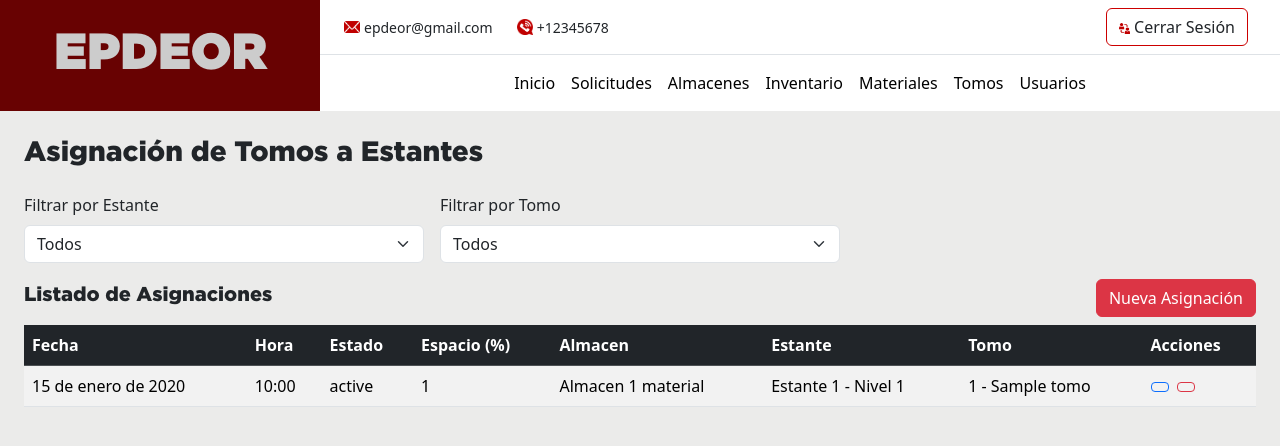
After one commit to DanielRojas2/proyecto_epdeor, a Django app: page /inventarios/ in a window 1280 px wide. The commit adds this page. Shown: the top 446 px of the page. Run offline with Django 5.2, Linux system fonts and the light colour scheme; tables that the repository leaves empty hold one stand-in row (values such as "Sample post"); some libraries are stand-ins or nearby versions.

Commit message:
app inventarios

```diff
--- a/apps/archivos/templates/detalles_tomo/detalle_tomo_form.html
+++ b/apps/archivos/templates/detalles_tomo/detalle_tomo_form.html
@@ -1,4 +1,4 @@
-<div class="modal-header bg-primary text-white">
+<div class="modal-header text-white" style="background-color: #680202;">
     <h5 class="modal-title">
         {% if detalle %}Editar Archivo{% else %}Adjuntar Archivo{% endif %}
     </h5>
--- a/apps/inicio/templates/base.html
+++ b/apps/inicio/templates/base.html
@@ -67,6 +67,9 @@
                                 <a href="{% url 'almacenes' %}" class="nav-link {% if request.path == '/almacenes/' %}active{% endif %}">
                                     Almacenes
                                 </a>
+                                <a href="{% url 'inventario_tomos' %}" class="nav-link {% if request.path == '/almacenes/' %}active{% endif %}">
+                                    Inventario
+                                </a>
                                 <a href="#" class="nav-link">Materiales</a>
                                 <a href="{% url 'tomos' %}" class="nav-link {% if request.path == '/tomos/' %}active{% endif %}">
                                     Tomos
--- /dev/null
+++ b/apps/inventarios/forms/AsignacionTomoForm.py
@@ -0,0 +1,12 @@
+from django import forms
+from ..models.AsignacionTomo import AsignacionTomo
+
+class AsignacionTomoForm(forms.ModelForm):
+    class Meta:
+        model = AsignacionTomo
+        fields = ['espacio_ocupado', 'estante_almacen', 'tomo']
+        widgets = {
+            'espacio_ocupado': forms.NumberInput(attrs={'class': 'form-control', 'min': 1, 'max': 100}),
+            'estante_almacen': forms.Select(attrs={'class': 'form-control'}),
+            'tomo': forms.Select(attrs={'class': 'form-control'}),
+        }
--- /dev/null
+++ b/apps/inventarios/templates/asignaciones_tomo/asignacion_tomo_form.html
@@ -0,0 +1,26 @@
+<div class="modal-header text-white" style="background-color:#680202;">
+    <h5 class="modal-title">{{ title }}</h5>
+    <button type="button" class="btn-close btn-close-white" data-bs-dismiss="modal"></button>
+</div>
+
+<form method="post" action="{{ action_url|default:request.path }}" class="p-3" id="asignacion-tomo-form">
+    {% csrf_token %}
+    <div class="modal-body">
+        <div class="mb-3">
+            <label class="form-label">Espacio Ocupado (%)</label>
+            {{ form.espacio_ocupado }}
+        </div>
+        <div class="mb-3">
+            <label class="form-label">Estante</label>
+            {{ form.estante_almacen }}
+        </div>
+        <div class="mb-3">
+            <label class="form-label">Tomo</label>
+            {{ form.tomo }}
+        </div>
+    </div>
+    <div class="modal-footer">
+        <button type="submit" class="btn btn-danger">Guardar</button>
+        <button type="button" class="btn btn-secondary" data-bs-dismiss="modal">Cancelar</button>
+    </div>
+</form>
--- /dev/null
+++ b/apps/inventarios/templates/asignaciones_tomo/asignacion_tomo_list.html
@@ -0,0 +1,87 @@
+{% extends 'base.html' %}
+{% load static %}
+
+{% block content %}
+<div class="container-fluid mt-4">
+    <h3 class="mb-4">Asignación de Tomos a Estantes</h3>
+
+    <!-- Filtros -->
+    <form method="get" class="row g-3 mb-3">
+        <div class="col-md-4">
+            <label class="form-label">Filtrar por Estante</label>
+            <select name="estante" class="form-select" onchange="this.form.submit()">
+                <option value="">Todos</option>
+                {% for e in estantes %}
+                <option value="{{ e.id }}" {% if request.GET.estante == e.id|stringformat:'s' %}selected{% endif %}>
+                    Estante {{ e.estante.nro_estante }} - Nivel {{ e.nivel.nro_nivel }}
+                </option>
+                {% endfor %}
+            </select>
+        </div>
+        <div class="col-md-4">
+            <label class="form-label">Filtrar por Tomo</label>
+            <select name="tomo" class="form-select" onchange="this.form.submit()">
+                <option value="">Todos</option>
+                {% for t in tomos %}
+                <option value="{{ t.id }}" {% if request.GET.tomo == t.id|stringformat:'s' %}selected{% endif %}>
+                    {{ t.nro_tomo }} - {{ t.titulo }}
+                </option>
+                {% endfor %}
+            </select>
+        </div>
+    </form>
+
+    <div class="d-flex justify-content-between align-items-center mb-2">
+        <h5>Listado de Asignaciones</h5>
+        <button class="btn btn-danger" data-bs-toggle="modal" data-bs-target="#asignacionModal">Nueva Asignación</button>
+    </div>
+
+    <!-- Tabla -->
+    <div class="table-responsive">
+        <table class="table table-striped table-hover align-middle">
+            <thead class="table-dark">
+                <tr>
+                    <th>Fecha</th>
+                    <th>Hora</th>
+                    <th>Estado</th>
+                    <th>Espacio (%)</th>
+                    <th>Almacen</th>
+                    <th>Estante</th>
+                    <th>Tomo</th>
+                    <th>Acciones</th>
+                </tr>
+            </thead>
+            <tbody id="asignaciones-body">
+                {% for a in asignaciones %}
+                <tr>
+                    <td>{{ a.fecha_asignacion }}</td>
+                    <td>{{ a.hora_asigancion }}</td>
+                    <td>{{ a.estado_tomo }}</td>
+                    <td>{{ a.espacio_ocupado }}</td>
+                    <td>
+                        Almacen {{ a.estante_almacen.estante.almacen.nro_almacen }} {{ a.estante_almacen.estante.almacen.tipo_almacen }}
+                    </td>
+                    <td>Estante {{ a.estante_almacen.estante.nro_estante }} - Nivel {{ a.estante_almacen.nivel.nro_nivel }}</td>
+                    <td>{{ a.tomo.nro_tomo }} - {{ a.tomo.titulo }}</td>
+                    <td>
+                        <a href="{{ a.url_edit }}" class="btn btn-sm btn-outline-primary me-1"><i class="bi bi-pencil"></i></a>
+                        <a href="{{ a.url_delete }}" class="btn btn-sm btn-outline-danger"><i class="bi bi-trash"></i></a>
+                    </td>
+                </tr>
+                {% empty %}
+                <tr><td colspan="7" class="text-center text-muted">No hay asignaciones registradas</td></tr>
+                {% endfor %}
+            </tbody>
+        </table>
+    </div>
+</div>
+
+<!-- Modal -->
+<div class="modal fade" id="asignacionModal" tabindex="-1" aria-hidden="true">
+    <div class="modal-dialog modal-dialog-centered">
+        <div class="modal-content">
+            {% include 'asignaciones_tomo/asignacion_tomo_form.html' with form=form title=title action_url=action_url %}
+        </div>
+    </div>
+</div>
+{% endblock %}
--- /dev/null
+++ b/apps/inventarios/urls.py
@@ -0,0 +1,14 @@
+from django.urls import path
+from .views.asignacion_tomo_views import (
+    asignacion_tomo_list,
+    asignacion_tomo_create,
+    asignacion_tomo_update,
+    asignacion_tomo_delete,
+)
+
+urlpatterns = [
+    path('inventarios/', asignacion_tomo_list, name='inventario_tomos'),
+    path('asignaciones/nueva/', asignacion_tomo_create, name='asignacion_tomo_create'),
+    path('asignaciones/<int:pk>/editar/', asignacion_tomo_update, name='asignacion_tomo_update'),
+    path('asignaciones/<int:pk>/eliminar/', asignacion_tomo_delete, name='asignacion_tomo_delete'),
+]
--- /dev/null
+++ b/apps/inventarios/views/asignacion_tomo_views.py
@@ -0,0 +1,89 @@
+from django.shortcuts import render, get_object_or_404, redirect
+from django.contrib import messages
+from django.urls import reverse
+from ..models.AsignacionTomo import AsignacionTomo
+from ..forms.AsignacionTomoForm import AsignacionTomoForm
+from ...almacenes.models.NivelEstante import NivelEstante
+from ...archivos.models.Tomo import Tomo
+
+
+def asignacion_tomo_list(request):
+    estante_id = request.GET.get('estante')
+    tomo_id = request.GET.get('tomo')
+
+    asignaciones = AsignacionTomo.objects.select_related('estante_almacen', 'tomo').order_by('-fecha_asignacion')
+
+    if estante_id:
+        asignaciones = asignaciones.filter(estante_almacen__id=estante_id)
+    if tomo_id:
+        asignaciones = asignaciones.filter(tomo__id=tomo_id)
+
+    estantes = NivelEstante.objects.all()
+    tomos = Tomo.objects.all()
+
+    asignaciones_data = []
+    for a in asignaciones:
+        asignaciones_data.append({
+            'id': a.id,
+            'fecha_asignacion': a.fecha_asignacion.strftime("%Y-%m-%d"),
+            'hora_asigancion': a.hora_asigancion.strftime("%H:%M:%S"),
+            'estado_tomo': a.estado_tomo,
+            'espacio_ocupado': a.espacio_ocupado,
+            'estante': f"{a.estante_almacen.estante.nro_estante} - Nivel {a.estante_almacen.nivel.nro_nivel}",
+            'tomo': f"{a.tomo.nro_tomo} - {a.tomo.titulo}",
+            'url_edit': reverse('asignacion_tomo_update', args=[a.id]),
+            'url_delete': reverse('asignacion_tomo_delete', args=[a.id]),
+        })
+
+    form = AsignacionTomoForm()
+
+    return render(request, 'asignaciones_tomo/asignacion_tomo_list.html', {
+        'asignaciones': asignaciones,
+        'asignaciones_data': asignaciones_data,
+        'form': form,
+        'estantes': estantes,
+        'tomos': tomos,
+        'action_url': reverse('asignacion_tomo_create'),  # 👈 como en Tomos
+        'title': 'Nueva Asignación de Tomo',
+    })
+
+
+def asignacion_tomo_create(request):
+    if request.method == 'POST':
+        form = AsignacionTomoForm(request.POST)
+        if form.is_valid():
+            form.save()
+            messages.success(request, "Asignación creada correctamente ✅")
+            return redirect('inventario_tomos')
+    else:
+        form = AsignacionTomoForm()
+    return render(request, 'asignaciones_tomo/asignacion_tomo_form.html', {
+        'form': form,
+        'title': 'Nueva Asignación de Tomo',
+        'action_url': reverse('asignacion_tomo_create')
+    })
+
+
+def asignacion_tomo_update(request, pk):
+    asignacion = get_object_or_404(AsignacionTomo, pk=pk)
+    if request.method == 'POST':
+        form = AsignacionTomoForm(request.POST, instance=asignacion)
+        if form.is_valid():
+            form.save()
+            messages.success(request, "Asignación actualizada correctamente ✏️")
+            return redirect('inventario_tomos')
+    else:
+        form = AsignacionTomoForm(instance=asignacion)
+
+    return render(request, 'asignaciones_tomo/asignacion_tomo_form.html', {
+        'form': form,
+        'title': f'Editar Asignación #{asignacion.id}',
+        'action_url': reverse('asignacion_tomo_update', args=[pk])
+    })
+
+
+def asignacion_tomo_delete(request, pk):
+    asignacion = get_object_or_404(AsignacionTomo, pk=pk)
+    asignacion.delete()
+    messages.success(request, "Asignación eliminada correctamente 🗑️")
+    return redirect('inventario_tomos')
--- a/epdeor/urls.py
+++ b/epdeor/urls.py
@@ -25,6 +25,7 @@ urlpatterns = [
     path('', include('apps.usuarios.urls')),
     path('', include('apps.almacenes.urls')),
     path('', include('apps.archivos.urls')),
+    path('', include('apps.inventarios.urls')),
 ]
 
 urlpatterns += static(settings.MEDIA_URL, document_root=settings.MEDIA_ROOT)
--- /dev/null
+++ b/observaciones.txt
@@ -0,0 +1,4 @@
+filtrar los estantes disponibles que tengan espacio
+mensajes de alerta para el manejo de estantes según espacio
+los que tienen 0 no aparecen, los que tienen según espacio
+Mostrar niveles de estante según el espacio que tenga en la parte de asignación.
```
Also changed, not shown: apps/inventarios/forms/__init__.py (added).
